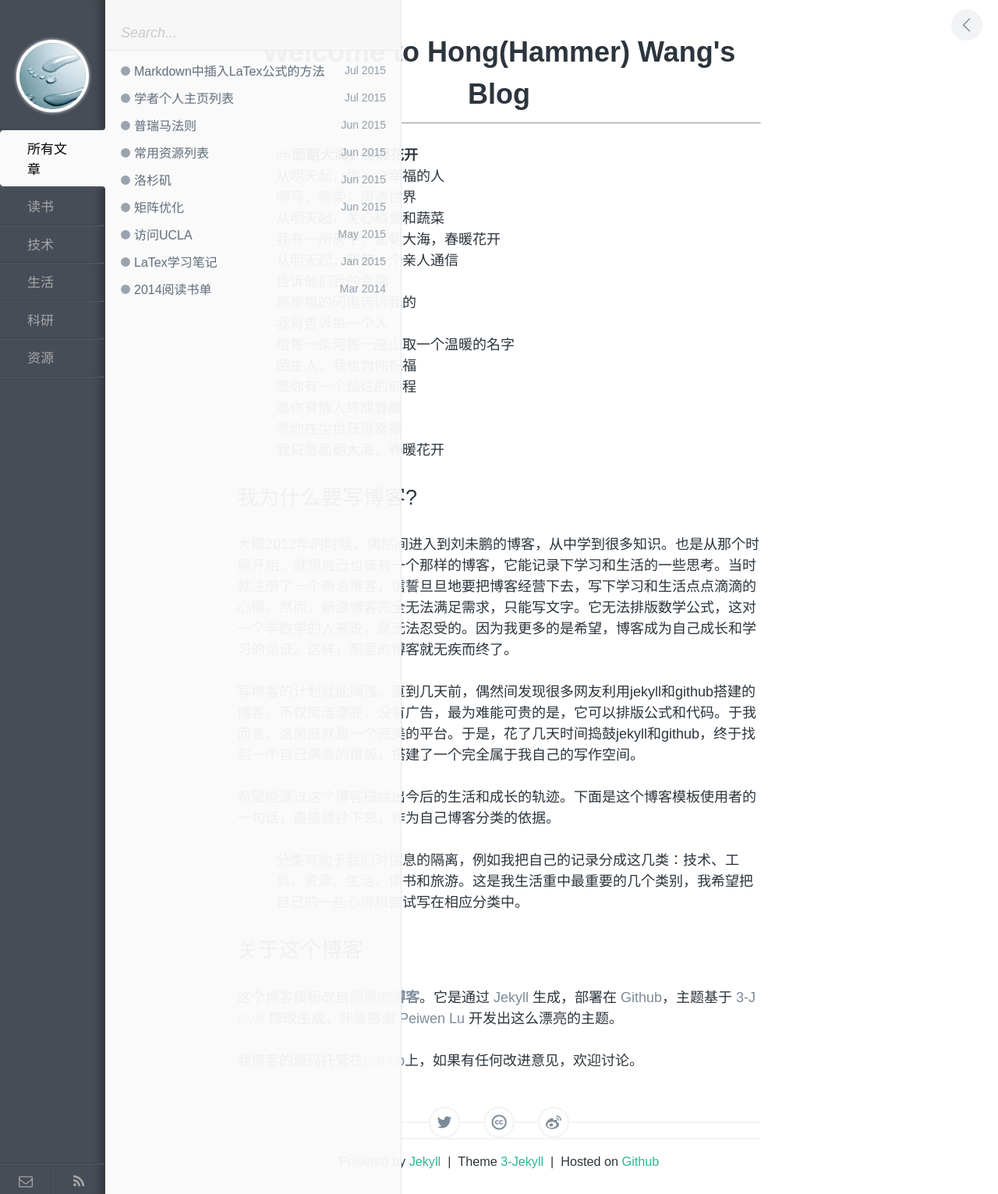
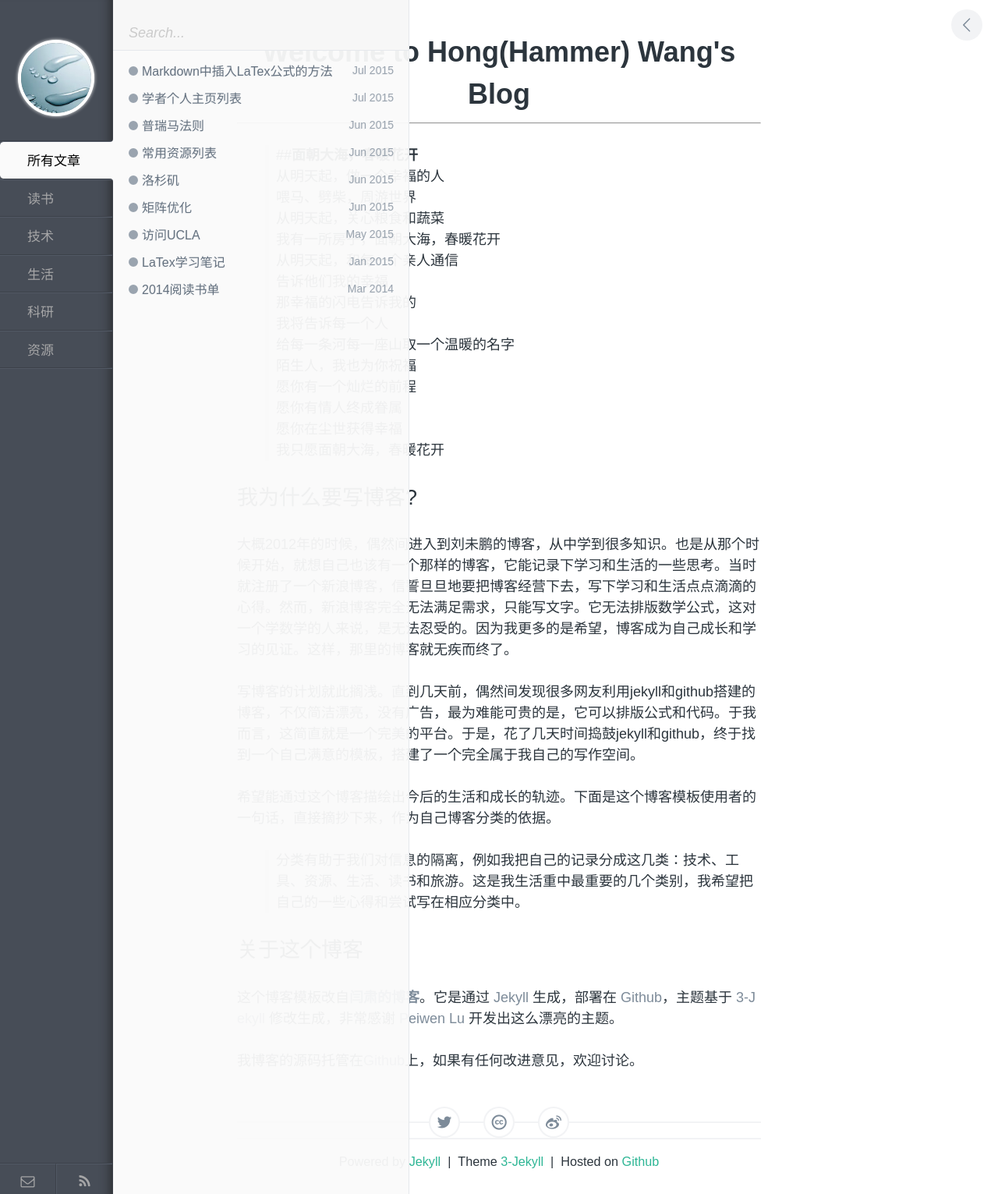
Before and after one commit to polyHong/polyHong.github.io, a Jekyll site: the page built from index.md, in a window 1280 px wide. Shown: the whole page at 78% size. Built offline with Jekyll 4.4.1, drawn with Linux system fonts in a browser that asks for light colours; Markdown is read by kramdown in place of the engine named in the settings.

```diff
--- a/assets/css/style.css
+++ b/assets/css/style.css
@@ -51,7 +51,7 @@
    Sidebar => Tags & Posts List
 \*---------------------------------*/
 #sidebar {
-  width: 515px;
+  width: 535px;
   height: 100%;
   float: left; }
   @media screen and (min-device-width: 1281px) {
@@ -85,7 +85,7 @@
    Tags
 \*---------------------------------*/
 #tags {
-  width: 135px;
+  width: 145px;
   height: 100%;
   background: #474d57;
   border-right: 1px solid #3c4149;
@@ -102,9 +102,9 @@
       display: none; } }
 
 #avatar {
-  width: 85px;
-  height: 85px;
-  margin: 55px auto 25px;
+  width: 90px;
+  height: 90px;
+  margin: 55px auto 35px;
   border-radius: 50%;
   box-shadow: 0 0 0px 4px white, 0 0 4px 4px #eee;
   background-repeat: no-repeat;
```
